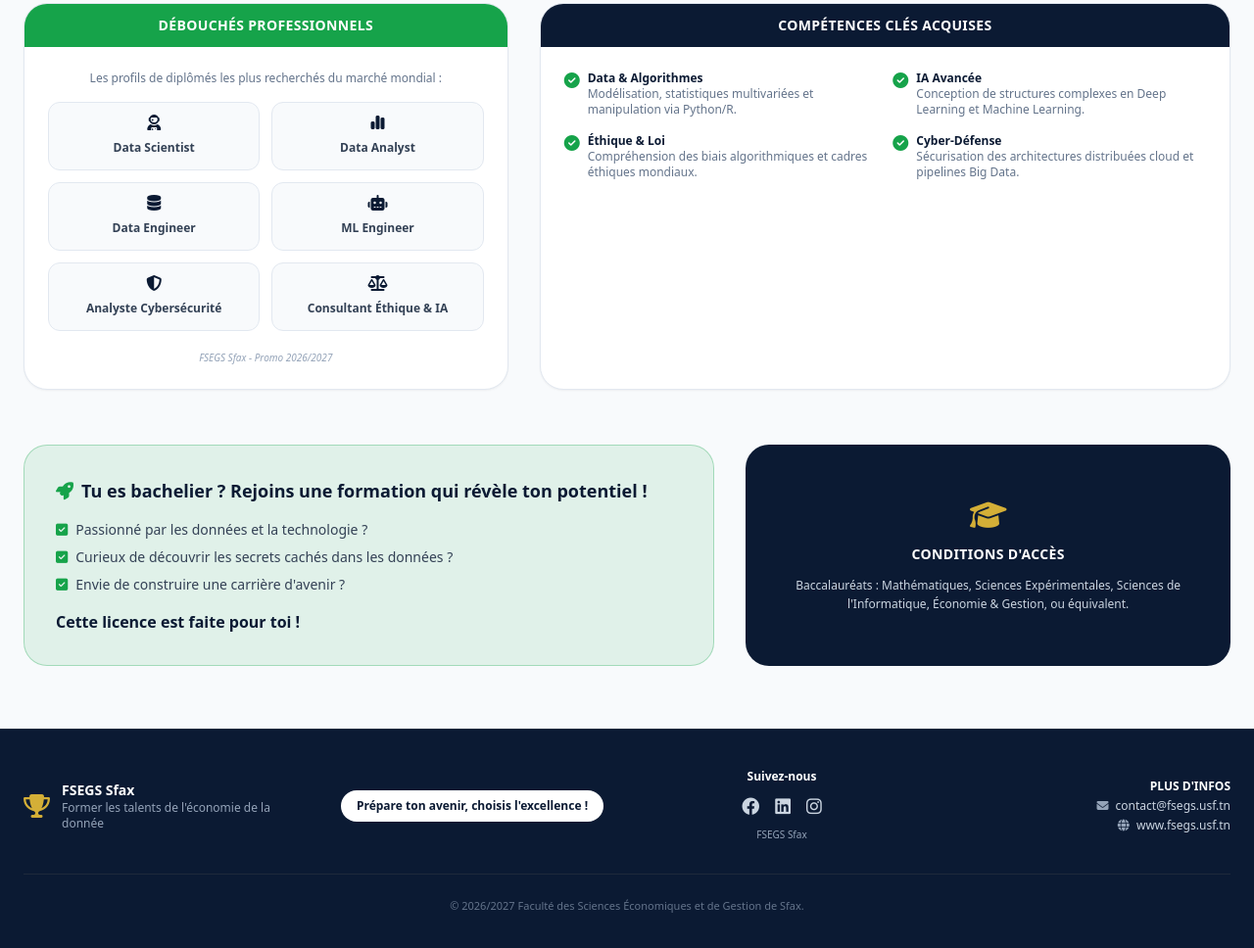
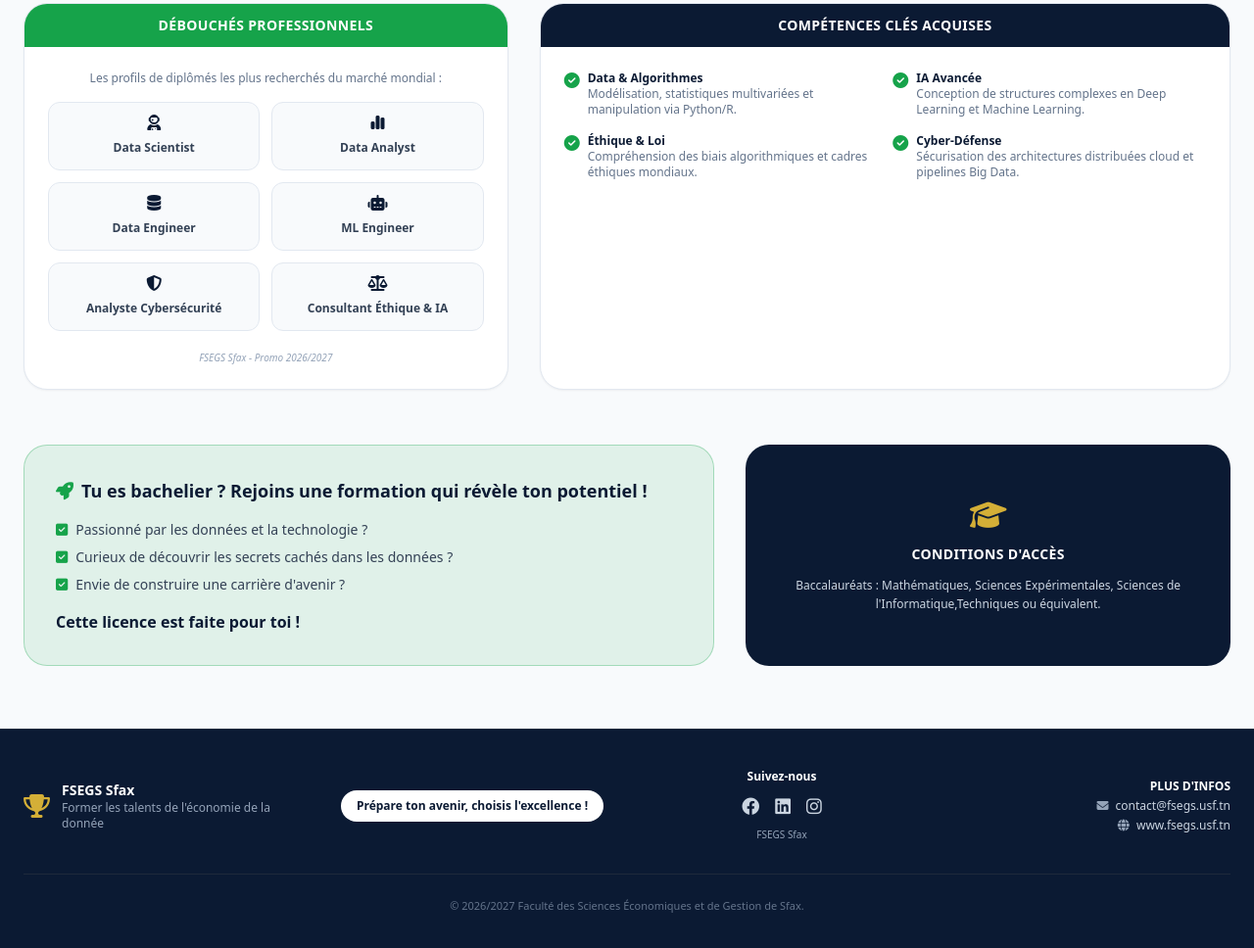
Before and after one commit to Yourdomain1/BigDataFsegs, a plain HTML site: page big-data.html in a window 1280 px wide. Shown: the part 1281-2249 px from the top of the page at 98% size. Drawn offline with nearby package versions, Linux system fonts and the light colour scheme.

Commit message:
Update access conditions for degrees listed

```diff
--- a/big-data.html
+++ b/big-data.html
@@ -308,7 +308,7 @@
                 <i class="fa-solid fa-graduation-cap text-3xl text-gold"></i>
                 <h3 class="text-white font-bold text-sm uppercase tracking-wide">Conditions d'accès</h3>
                 <p class="text-xs text-slate-300 leading-relaxed">
-                    Baccalauréats : Mathématiques, Sciences Expérimentales, Sciences de l'Informatique, Économie &amp; Gestion, ou équivalent.
+                    Baccalauréats : Mathématiques, Sciences Expérimentales, Sciences de l'Informatique,Techniques ou équivalent.
                 </p>
             </div>
         </section>
```
